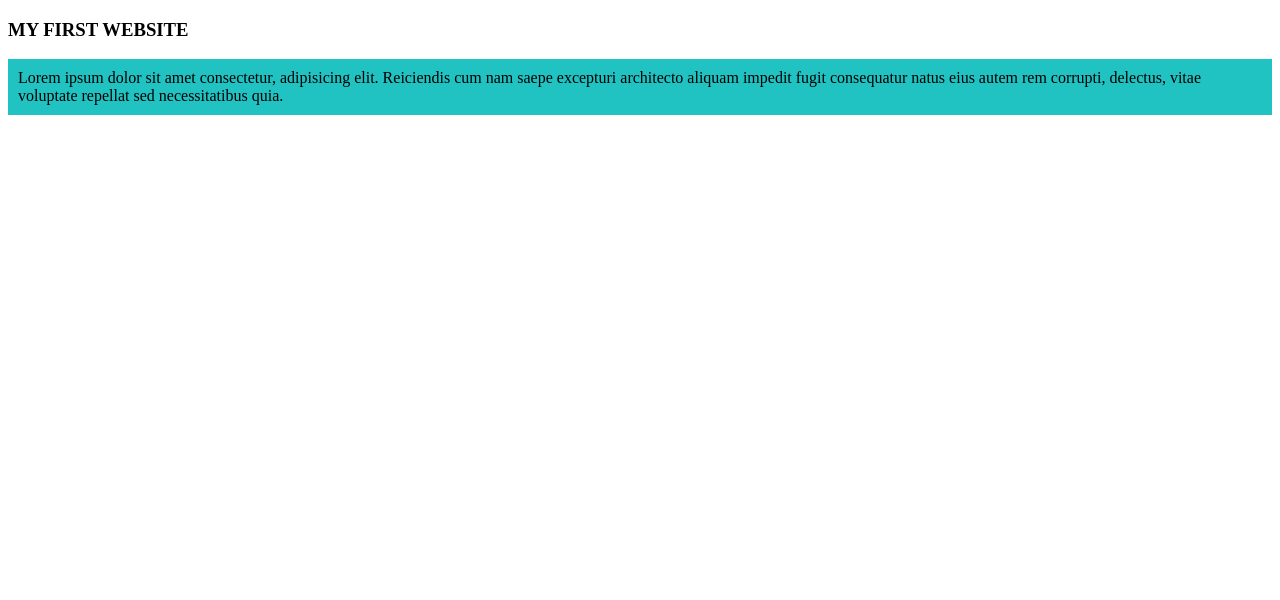
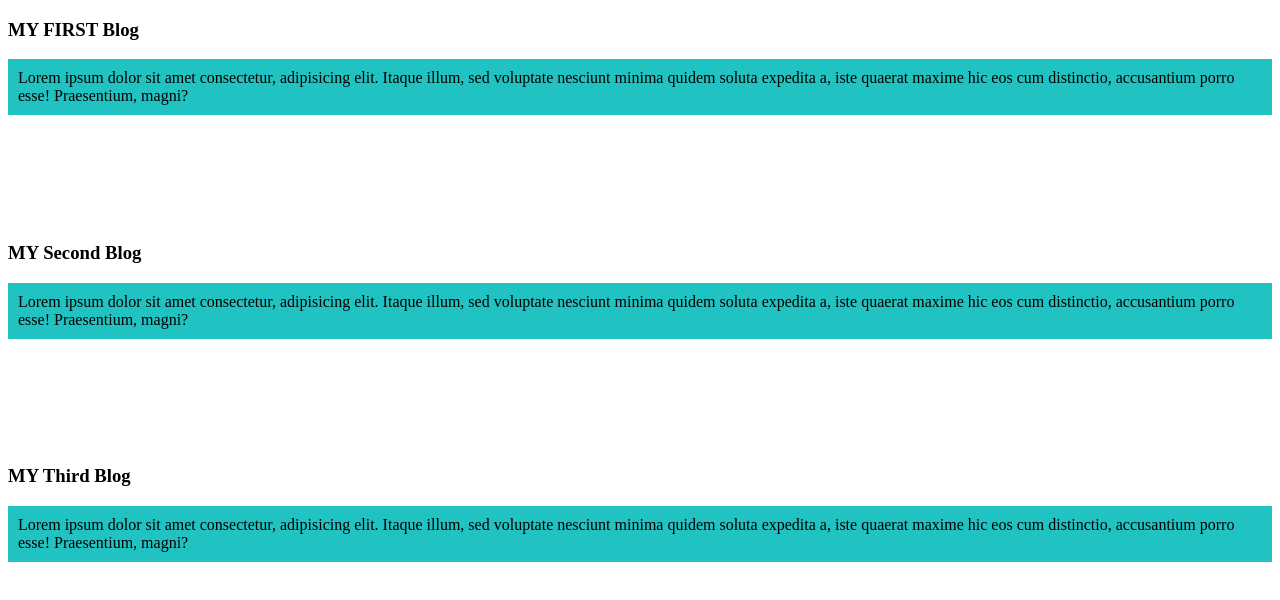
Before and after one commit to bishalsenn/my-third-github-repo, a plain HTML site: page index.html in a window 1280 px wide. Drawn offline with Linux system fonts and the light colour scheme.

Commit message:
added the third blog

```diff
--- a/index.html
+++ b/index.html
@@ -6,8 +6,15 @@
     <title>My First Website </title>
     <link rel="stylesheet" href="styles/blog.css">
 </head>
-<body><h3>MY FIRST WEBSITE</h3>
-<div>Lorem ipsum dolor sit amet consectetur, adipisicing elit. Reiciendis cum nam saepe excepturi architecto aliquam impedit fugit consequatur natus eius autem rem corrupti, delectus, vitae voluptate repellat sed necessitatibus quia.</div>
+<body>
+    <h3>MY FIRST Blog</h3>
+<div>Lorem ipsum dolor sit amet consectetur, adipisicing elit. Itaque illum, sed voluptate nesciunt minima quidem soluta expedita a, iste quaerat maxime hic eos cum distinctio, accusantium porro esse! Praesentium, magni?</div>
+
+<h3>MY Second Blog</h3>
+<div>Lorem ipsum dolor sit amet consectetur, adipisicing elit. Itaque illum, sed voluptate nesciunt minima quidem soluta expedita a, iste quaerat maxime hic eos cum distinctio, accusantium porro esse! Praesentium, magni?</div>
+
+<h3>MY Third Blog</h3>
+<div>Lorem ipsum dolor sit amet consectetur, adipisicing elit. Itaque illum, sed voluptate nesciunt minima quidem soluta expedita a, iste quaerat maxime hic eos cum distinctio, accusantium porro esse! Praesentium, magni?</div>
 
 </body>
 </html>
--- a/styles/blog.css
+++ b/styles/blog.css
@@ -1,4 +1,4 @@
 div{
     background-color: hwb(180 13% 24%);
-padding: 10px;
+padding: 10px; margin-bottom: 10% ;
 }
```
